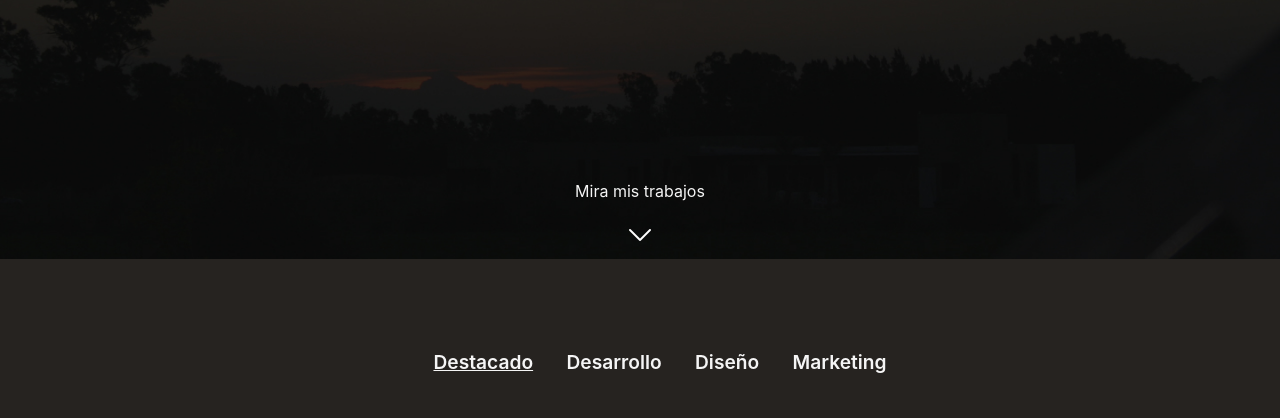
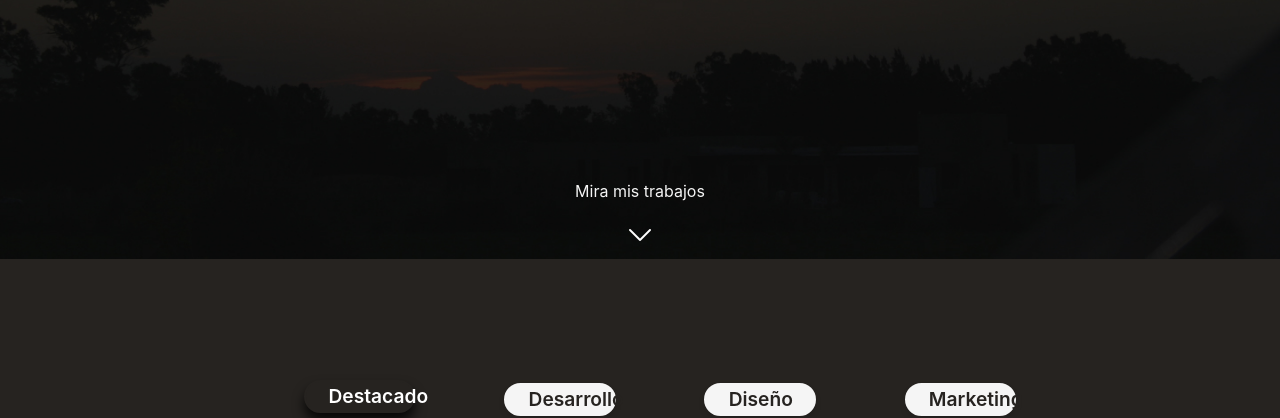
Before and after one commit to JuanMeliaDevelops/Portfolio, a plain HTML site: page index.html in a window 1280 px wide. Shown: the part 541-959 px from the top of the page. Drawn offline with nearby package versions, Linux system fonts and the light colour scheme.

Commit message:
Redesign Cats, cambios generales

```diff
--- a/css/animaciones.css
+++ b/css/animaciones.css
@@ -60,9 +60,15 @@ background-color: transparent;
 /* Categorias Work-Cards */
 
 .selected-category{
-  font-weight: 900;
-  text-decoration: underline;
-  pointer-events: none;
+  background-color: #262320 !important; /* Fondo más oscuro para el seleccionado */
+  color: white !important; /* Texto en blanco */
+  border: 2px solid #262320 !important; /* Borde acorde al fondo */
+  box-shadow: 0 8px 12px rgba(0, 0, 0, 0.8) !important;  /* Sombra más intensa y elevada */
+  transform: translateY(-5px) !important; /* Elevación del botón */
+  pointer-events: none !important;
+  transform: translateY(-3px) !important;
+
+
 }
 
 
--- a/css/main.css
+++ b/css/main.css
@@ -174,23 +174,42 @@ body {
 
 #work ul {
   display: flex;
-  width: 40vw;
+  width: 90vw;
   padding-top: 10vh;
-  justify-content: space-between;
+  justify-content: center;
   margin: 0 auto;
 }
 
 #work ul li {
-  padding: 2%;
+  text-align: center;
+  background-color: whitesmoke;
+  color: #262320;
+  border: 2px solid whitesmoke;
+  border-radius: 20px;
+  margin: 4%;
+  padding-right: 2%;
+  padding-left: 2%;
+  width: 10%;
+  height: 8%;
   font-weight: 600;
   font-size: 1.2rem;
   cursor: pointer;
+  transition: all 0.3s ease; /* Transición suave para todos los cambios */
+  box-shadow: 0 4px 6px rgba(0, 0, 0, 0.1); /* Sombra para efecto de elevación */
+
 }
 
 
 #work ul li:hover {
-  opacity: 0.4;
+  opacity: 0.4; /* Cambié a 0.8 para que sea más visible en hover */
+  transform: translateY(-3px); /* Efecto de desplazamiento */
+  box-shadow: 0 6px 10px rgba(0, 0, 0, 0.15); /* Sombra más intensa en hover */
   transition: opacity 0.8s ease;
+}
+
+#work ul li:focus {
+  outline: none;
+  box-shadow: 0 0 0 3px rgba(38, 35, 32, 0.3); /* Resaltado de enfoque */
 }
 
 .work-container {
--- a/index.html
+++ b/index.html
@@ -129,8 +129,10 @@
                     style="background-image: url('imgs/works/desarrollo/work-coinverter.jpg');">
                     <div class="work-cards-content">
 
-                        <p>Trabajo final para curso de Javascript en Coderhouse. App web desarrollada en Html, Css,
-                            Javascript y Jquery. Se trata de un convertor de divisas al cambio oficial utilizando una
+                        <p>Trabajo final para curso de Javascript en Coderhouse. <br>
+                            App web desarrollada en Html, Css,
+                            Javascript y Jquery. <br>
+                            Convertor de divisas al cambio oficial utilizando una
                             API de conversiones.</p>
                         <div>
                             <a target="_blank" href="https://juanmeliadevelops.github.io/Coinverter/">
@@ -150,7 +152,8 @@
             <div class="work-cards animate__animated" data-category="diseño destacado">
                 <div class="work-cards-main" style="background-image: url('imgs/works/diseño/work-banelco.jpg');">
                     <div class="work-cards-content">
-                        <p>Trabajo para la universdad de Palermo materia Ergonomia I, Diseño UX/UI</p>
+                        <p>Trabajo final para "Ergonomia I" en la Universdad de Palermo. <br>
+                            Diseño UX/UI de interfaz Banelco para realizar depositos bancarios.</p>
                         <div>
                             <a target="_blank"
                                 href="https://www.figma.com/proto/nWbzos2GsM3yF8FmS6D22y/Dise%C3%B1o-interfaz-cajero-banco?type=design&node-id=206-71&t=UTNU0aQ42zcrG1x7-8&scaling=scale-down&page-id=0%3A1&starting-point-node-id=16%3A4&hide-ui=1">
@@ -187,7 +190,9 @@
             <div class="work-cards animate__animated" data-category="diseño destacado">
                 <div class="work-cards-main" style="background-image: url('imgs/works/diseño/work-costube.jpg');">
                     <div class="work-cards-content">
-                        <p>Trabajo para la universdad de Palermo materia Ergonomia I, Diseño UX/UI</p>
+                        <p>Trabajo final Diseño UX/UI en Coderhouse.<br>
+                            Costube, App diseñada por y para Cosplayers.
+                    </p>
                         <div>
                             <a target="_blank"
                                 href="https://www.figma.com/proto/eJztLEna0YfUboXNtRku6q/Costube?type=design&t=AEyN7wFzvhlC6QdC-8&scaling=min-zoom&page-id=0%3A1&node-id=2-970&starting-point-node-id=2%3A970&hide-ui=1">
@@ -212,7 +217,7 @@
                 <div class="work-cards-main"
                     style="background-image: url('imgs/works/marketing/works-reutilizar.jpg');">
                     <div class="work-cards-content">
-                        <p>asd aPrueba prueba 2</p>
+                        <p>Trabajo final para materia de "Comercializacion" en la Universidad de Palermo.</p>
                         <a target="_blank"
                             href="https://docs.google.com/presentation/d/16Z1AVyG7g4X0bvB_Byk893kkDECzFC-pytHkhHk0kEU/edit?usp=sharing">
                             <button>Ver Presentacion</button></a>
```
